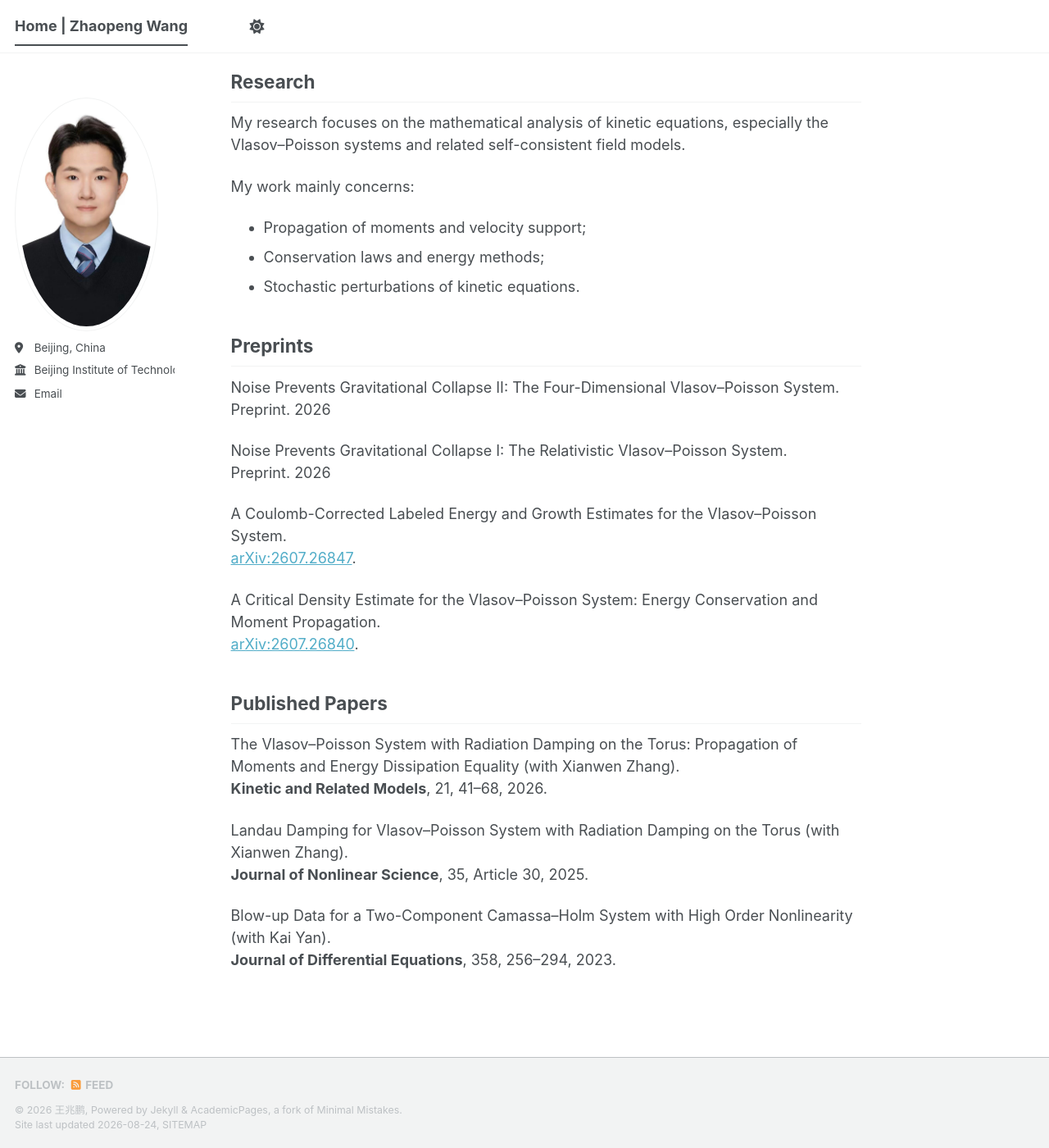
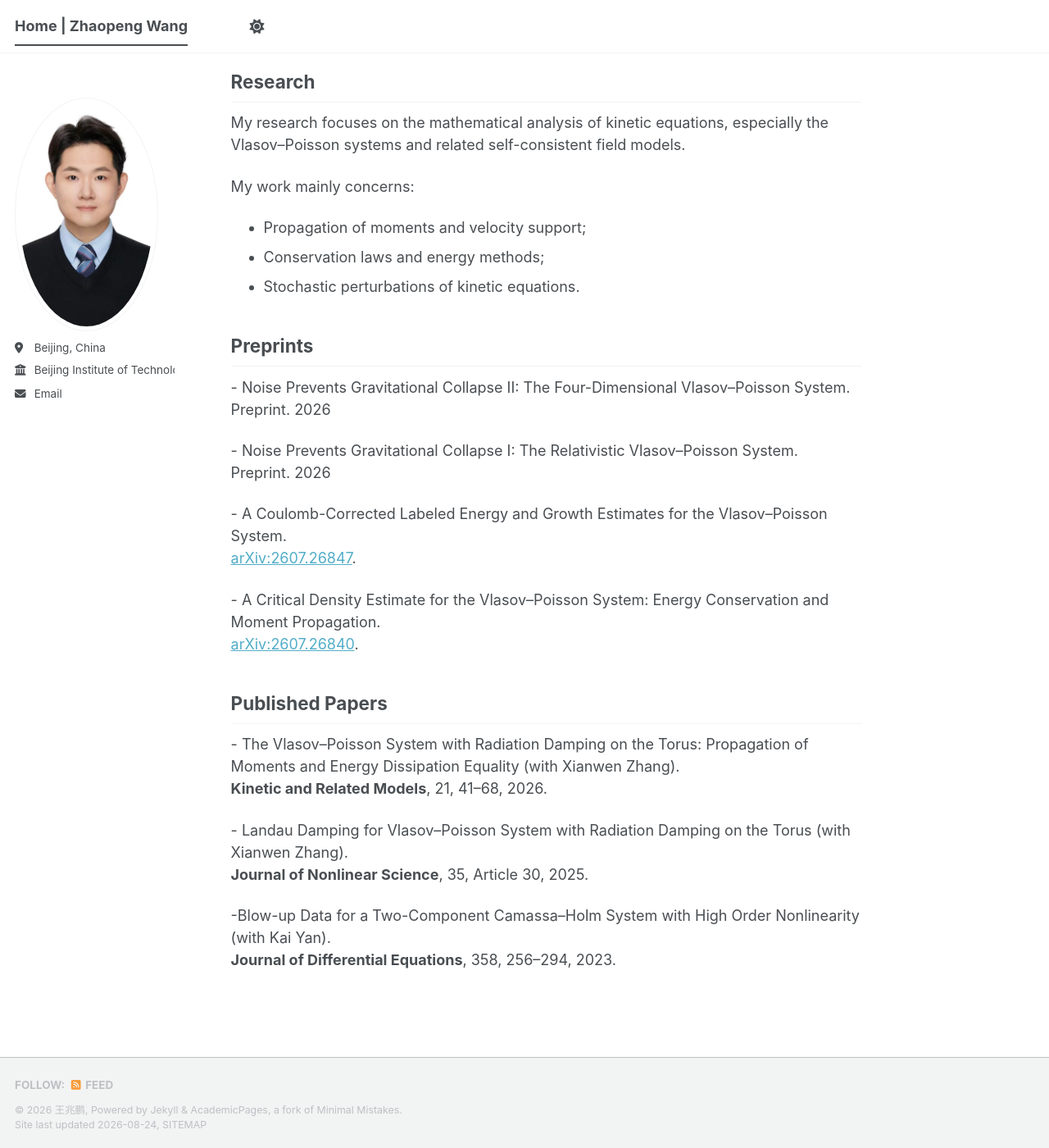
Before and after one commit to zpwangmath/zpwangmath.github.io, a Jekyll site: the page built from index.md, in a window 1280 px wide and 1400 px high, scrolled down 260 px. Shown: the whole window at 82% size. Built offline with Jekyll 4.4.1, drawn with Linux system fonts in a browser that asks for light colours; a style sheet for code colours, icons or effects is not loaded.

```diff
--- a/index.md
+++ b/index.md
@@ -21,22 +21,22 @@ My work mainly concerns:
 <h2>Preprints</h2>
 
 <p>
-Noise Prevents Gravitational Collapse II: The Four-Dimensional Vlasov–Poisson System.<br>
+- Noise Prevents Gravitational Collapse II: The Four-Dimensional Vlasov–Poisson System.<br>
 Preprint. 2026
 </p>
 
 <p>
-Noise Prevents Gravitational Collapse I: The Relativistic Vlasov–Poisson System.<br>
+- Noise Prevents Gravitational Collapse I: The Relativistic Vlasov–Poisson System.<br>
 Preprint. 2026
 </p>
 
 <p>
-A Coulomb-Corrected Labeled Energy and Growth Estimates for the Vlasov–Poisson System.<br>
+- A Coulomb-Corrected Labeled Energy and Growth Estimates for the Vlasov–Poisson System.<br>
 <a href="https://arxiv.org/abs/2607.26847">arXiv:2607.26847</a>.
 </p>
 
 <p>
-A Critical Density Estimate for the Vlasov–Poisson System: Energy Conservation and Moment Propagation.<br>
+- A Critical Density Estimate for the Vlasov–Poisson System: Energy Conservation and Moment Propagation.<br>
 <a href="https://arxiv.org/abs/2607.26840">arXiv:2607.26840</a>.
 </p>
 
@@ -44,16 +44,16 @@ A Critical Density Estimate for the Vlasov–Poisson System: Energy Conservation
 <h2>Published Papers</h2>
 
 <p>
-The Vlasov–Poisson System with Radiation Damping on the Torus: Propagation of Moments and Energy Dissipation Equality (with Xianwen Zhang).<br>
+- The Vlasov–Poisson System with Radiation Damping on the Torus: Propagation of Moments and Energy Dissipation Equality (with Xianwen Zhang).<br>
 <strong>Kinetic and Related Models</strong>, 21, 41–68, 2026.
 </p>
 
 <p>
-Landau Damping for Vlasov–Poisson System with Radiation Damping on the Torus (with Xianwen Zhang).<br>
+- Landau Damping for Vlasov–Poisson System with Radiation Damping on the Torus (with Xianwen Zhang).<br>
 <strong>Journal of Nonlinear Science</strong>, 35, Article 30, 2025.
 </p>
 
 <p>
-Blow-up Data for a Two-Component Camassa–Holm System with High Order Nonlinearity (with Kai Yan).<br>
+-Blow-up Data for a Two-Component Camassa–Holm System with High Order Nonlinearity (with Kai Yan).<br>
 <strong>Journal of Differential Equations</strong>, 358, 256–294, 2023.
 </p>
```
